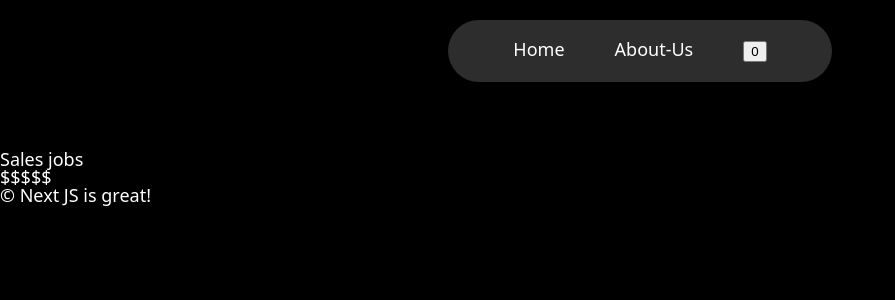
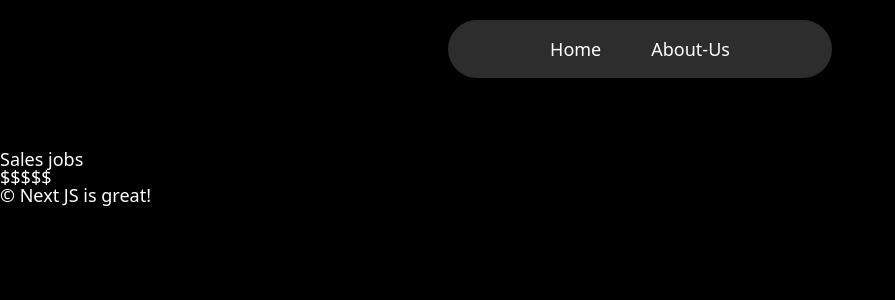
Before and after one commit to ggunwoo/movie-project-gw, a Next.js app: page /about-us/company/jobs/sales in a window 1280 px wide. Shown: the top 300 px of the page, without its empty margins (0-895 px from the left). Built offline with nearby package versions, Linux system fonts and the light colour scheme.

Commit message:
Del count

```diff
--- a/components/navigation.tsx
+++ b/components/navigation.tsx
@@ -18,9 +18,6 @@ export default function Navigation() {
         <li>
           <Link href="/about-us">About-Us</Link> {path === "/about-us" ? "🔥" : ""}
         </li>
-        <li>
-          <button onClick={() => setCount((c) => c + 1 )}>{count}</button>
-        </li>
       </ul>
     </nav>
   );
```
